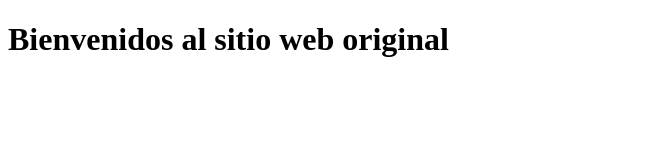
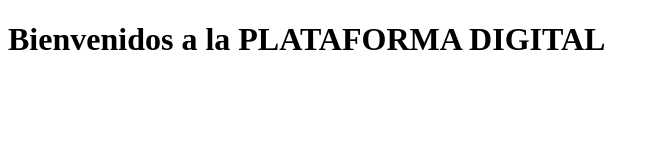
Before and after one commit to daaviidgnlz/practica-conflictos, a plain HTML site: page index.html in a window 1280 px wide. Shown: the whole page, without its empty margins (0-659 px from the left). Drawn offline with Linux system fonts and the light colour scheme.

Commit message:
style: actualiza el titulo en la rama main

```diff
--- a/index.html
+++ b/index.html
@@ -5,6 +5,6 @@
 <title>Práctica de Conflictos</title>
 </head>
 <body>
-<h1>Bienvenidos al sitio web original</h1>
+<h1>Bienvenidos a la PLATAFORMA DIGITAL</h1>
 </body>
 </html>
```
